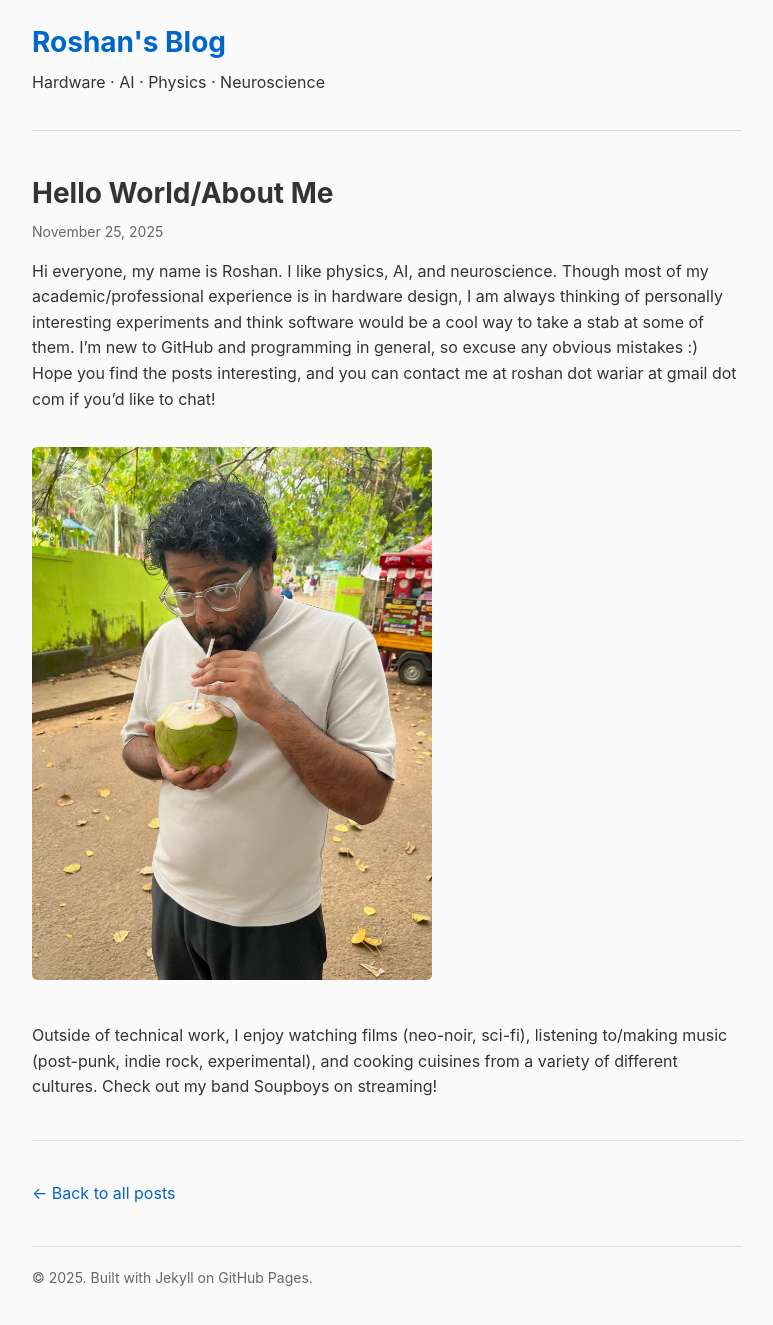
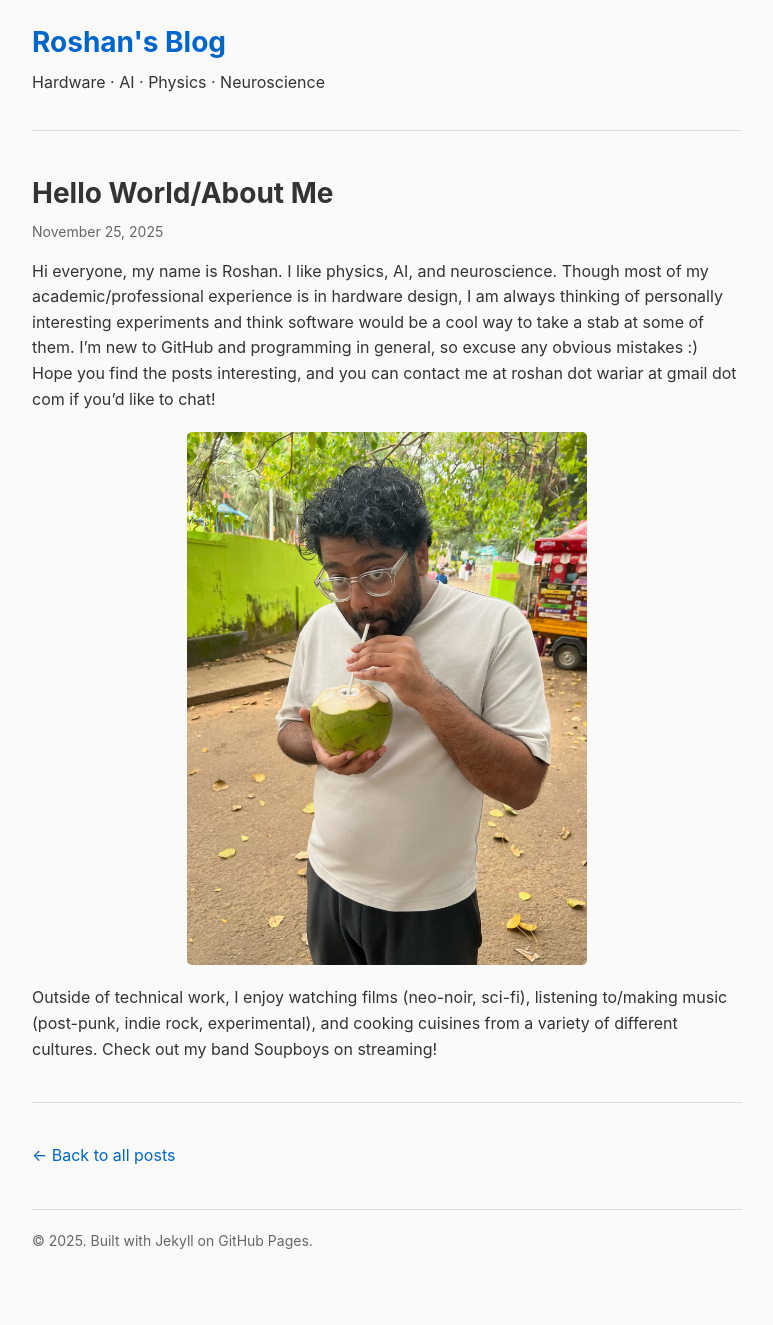
Before and after one commit to roshanwariar/roshanwariar.github.io, a Jekyll site: the page built from _posts/2025-11-25-hello-world.md, in a window 1280 px wide. Shown: the whole page, without its empty margins (253-1026 px from the left). Built offline with Jekyll 4.4.1, drawn with Linux system fonts in a browser that asks for light colours; after the commit the page ends 1287 px from its top, so only the background shows below that.

Commit message:
Update default.html

```diff
--- a/_layouts/default.html
+++ b/_layouts/default.html
@@ -49,9 +49,10 @@
         img {
             max-width: 100%;
             height: auto;
-            margin: 20px 0;
+            margin: 20px auto;
             border-radius: 5px;
             max-width: 400px;
+            display: block;
         }
         .date { color: #666; font-size: 14px; }
         .post-list { list-style: none; }
```
